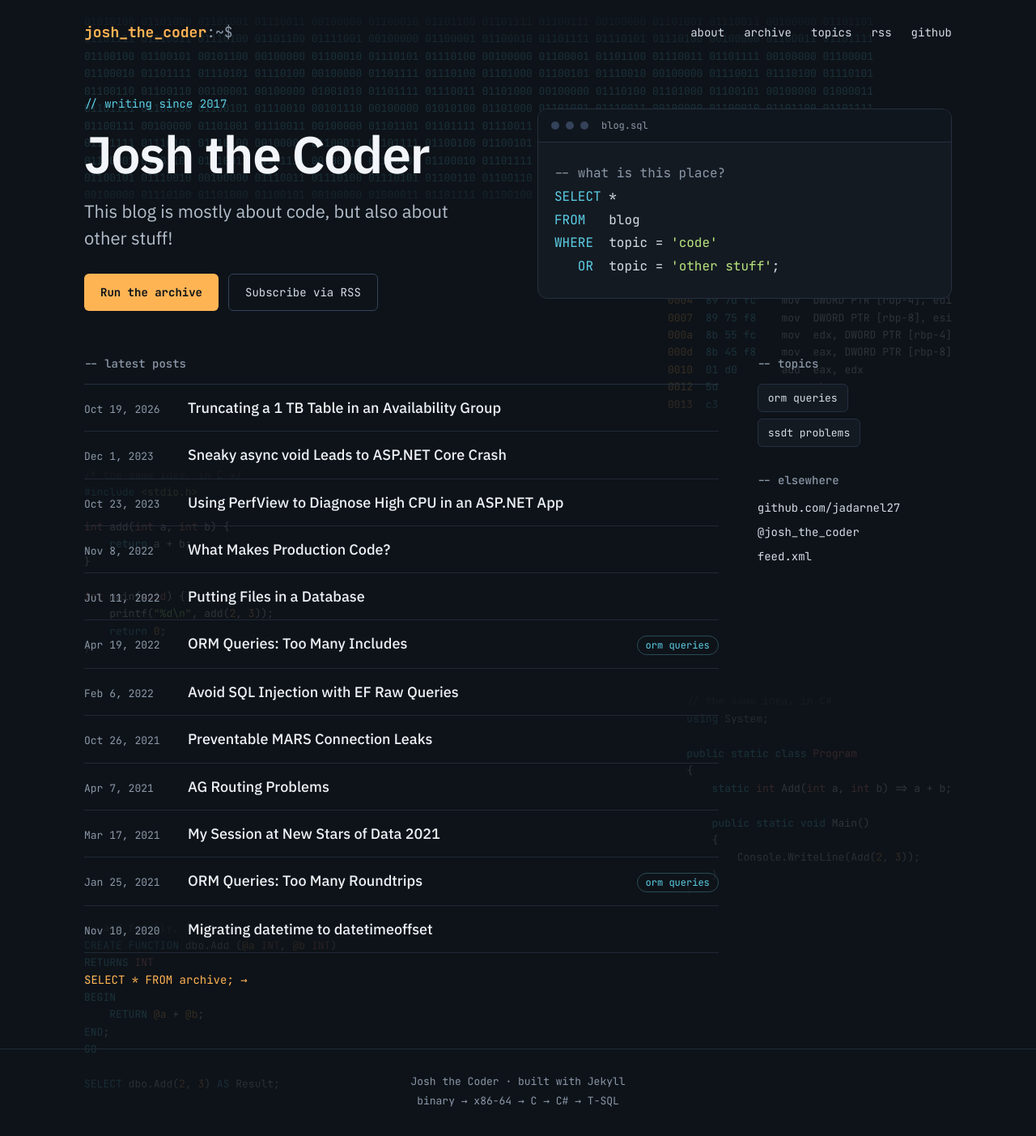
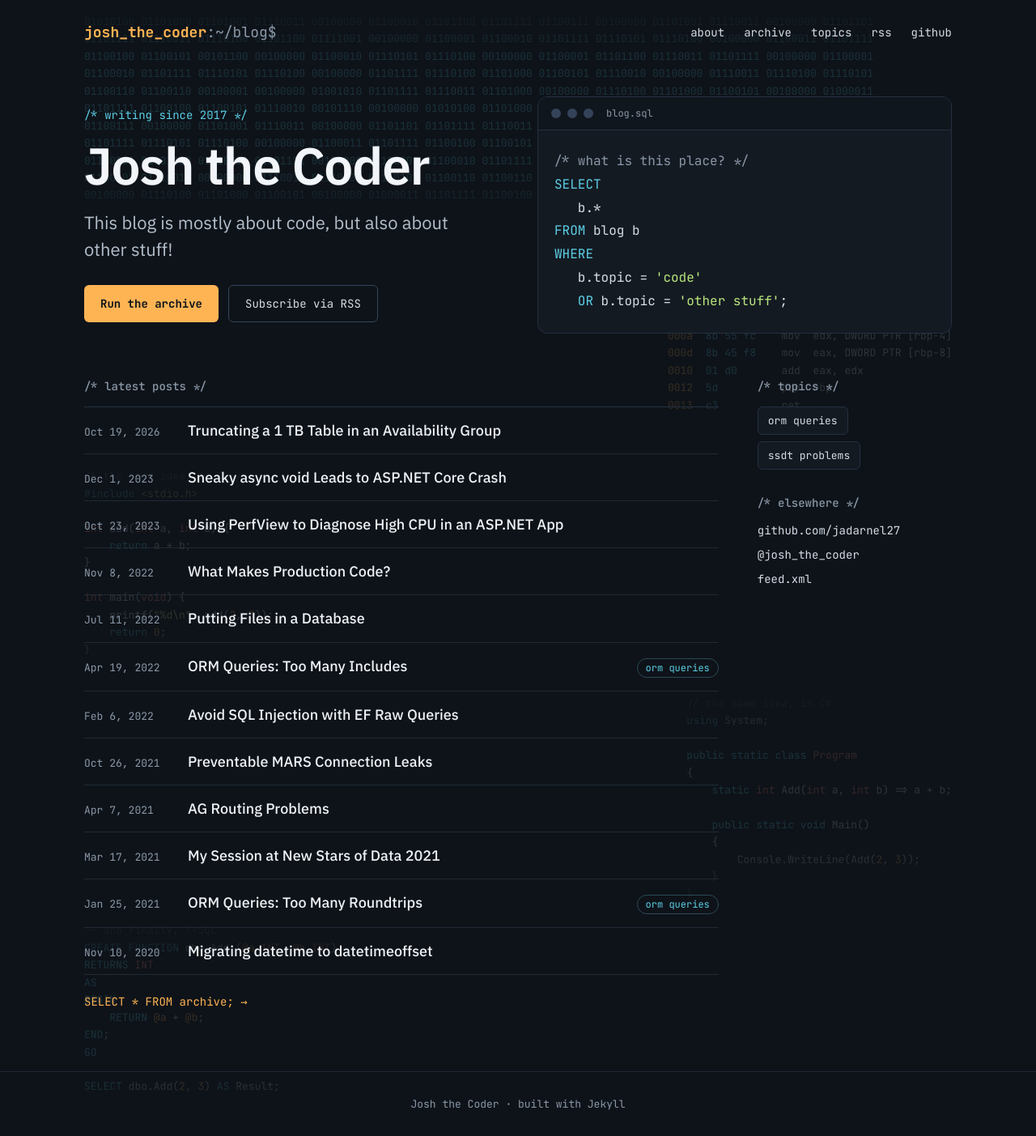
Before and after one commit to jadarnel27/joshthecoder.com, a Jekyll site: the page built from index.md, in a window 1280 px wide. Shown: the whole page at 81% size. Built offline with Jekyll 4.4.1, drawn with Linux system fonts in a browser that asks for light colours.

Commit message:
Cleanup style tweaks

```diff
--- a/_includes/footer.html
+++ b/_includes/footer.html
@@ -1,4 +1,3 @@
 <footer class="site-footer">
   <div>{{ site.title | escape }} &middot; built with Jekyll</div>
-  <div>binary &rarr; x86-64 &rarr; C &rarr; C# &rarr; T-SQL</div>
 </footer>
--- a/_includes/header.html
+++ b/_includes/header.html
@@ -1,7 +1,7 @@
 {%- assign gh = site.github_username | default: 'jadarnel27' -%}
 <a class="skip-link" href="#main">Skip to content</a>
 <header class="site-header container">
-  <a class="brand" href="{{ '/' | relative_url }}">{{ site.console.handle | default: 'josh_the_coder' }}<span>:~$</span></a>
+  <a class="brand" href="{{ '/' | relative_url }}">{{ site.console.handle | default: 'josh_the_coder' }}<span>:~/blog$</span></a>
   <nav class="site-nav" aria-label="Primary">
     <a href="{{ '/about/' | relative_url }}">about</a>
     <a href="{{ '/archive/' | relative_url }}">archive</a>
--- a/_layouts/home.html
+++ b/_layouts/home.html
@@ -7,7 +7,7 @@ layout: default
 
 <section class="hero container">
   <div class="hero__copy">
-    <p class="eyebrow">// writing since {{ site.posts.last.date | date: '%Y' }}</p>
+    <p class="eyebrow">/* writing since {{ site.posts.last.date | date: '%Y' }} */</p>
     <h1 class="hero__title">{{ site.title | escape }}</h1>
     <p class="hero__lede">{{ site.description | strip | escape }}</p>
     <div class="btn-row">
@@ -18,20 +18,22 @@ layout: default
 
   <div class="editor" aria-hidden="true">
     <div class="editor__bar">
-      <span class="editor__dot"></span><span class="editor__dot"></span><span class="editor__dot"></span>
+      <span class="editor__lights"><span class="editor__dot editor__dot--close"></span><span class="editor__dot editor__dot--min"></span><span class="editor__dot editor__dot--max"></span></span>
       <span class="editor__file">blog.sql</span>
     </div>
-<pre class="editor__code"><span class="tc">-- what is this place?</span>
-<span class="tk">SELECT</span> *
-<span class="tk">FROM</span>   blog
-<span class="tk">WHERE</span>  topic = <span class="ts">'code'</span>
-   <span class="tk">OR</span>  topic = <span class="ts">'other stuff'</span>;</pre>
+<pre class="editor__code"><span class="tc">/* what is this place? */</span>
+<span class="tk">SELECT</span>
+   b.*
+<span class="tk">FROM</span> blog b
+<span class="tk">WHERE</span>
+   b.topic = <span class="ts">'code'</span>
+   <span class="tk">OR</span> b.topic = <span class="ts">'other stuff'</span>;</pre>
   </div>
 </section>
 
 <section class="layout container">
   <div class="layout__main">
-    <h2 class="label">-- latest posts</h2>
+    <h2 class="label">/* latest posts */</h2>
     <ul class="rows">
       {%- for post in site.posts limit: home_count -%}
         {%- include post-row.html post=post -%}
@@ -46,7 +48,7 @@ layout: default
     {%- assign tag_names = tag_blob | split: '|' | sort_natural -%}
     {%- if tag_names.size > 0 %}
     <div>
-      <h2 class="label">-- topics</h2>
+      <h2 class="label">/* topics */</h2>
       <div class="chips">
         {%- for name in tag_names %}
         <a class="chip" href="{{ '/topics/' | relative_url }}#{{ name | slugify }}">{{ name }}</a>
@@ -56,7 +58,7 @@ layout: default
     {%- endif %}
 
     <div>
-      <h2 class="label">-- elsewhere</h2>
+      <h2 class="label">/* elsewhere */</h2>
       <div class="side-links">
         <a href="https://github.com/{{ gh }}">github.com/{{ gh }}</a>
         <a href="https://twitter.com/{{ tw }}">@{{ tw }}</a>
--- a/_layouts/page.html
+++ b/_layouts/page.html
@@ -4,7 +4,7 @@ layout: default
 {%- comment -%} Add `wide: true` to a page's front matter to use the full 1120px column (archive and topics do). {%- endcomment -%}
 <article class="page container{% unless page.wide %} container--narrow{% endunless %}">
   <header class="post-header">
-    <p class="eyebrow">// {{ page.title | downcase | escape }}</p>
+    <p class="eyebrow">/* {{ page.title | downcase | escape }} */</p>
     <h1 class="post-title">{{ page.title | escape }}</h1>
   </header>
 
--- a/assets/css/console.css
+++ b/assets/css/console.css
@@ -150,7 +150,24 @@ img { max-width: 100%; height: auto; }
   display: flex; align-items: center; gap: 8px; padding: 12px 16px;
   background: var(--panel-bar); border-bottom: 1px solid var(--line);
 }
-.editor__dot { width: 10px; height: 10px; border-radius: 50%; background: var(--line-strong); }
+/* macOS-style window buttons: grey until the group is hovered, then colored with glyphs */
+.editor__lights { display: flex; gap: 8px; }
+.editor__dot {
+  position: relative; width: 12px; height: 12px; border-radius: 50%;
+  background: var(--line-strong); cursor: default; transition: background-color 0.12s ease;
+}
+.editor__dot::before {
+  position: absolute; inset: 0; display: flex; align-items: center; justify-content: center;
+  font: 700 10px/1 var(--sans); color: rgba(0, 0, 0, 0.55); opacity: 0;
+}
+.editor__dot--close::before { content: "\00D7"; }
+.editor__dot--min::before { content: "\2212"; }
+.editor__dot--max::before { content: "+"; }
+.editor__lights:hover .editor__dot--close { background: #FF5F57; }
+.editor__lights:hover .editor__dot--min { background: #FEBC2E; }
+.editor__lights:hover .editor__dot--max { background: #28C840; }
+.editor__lights:hover .editor__dot::before { opacity: 1; }
+.editor__lights .editor__dot:active { filter: brightness(0.8); }
 .editor__file { margin-left: 8px; font: 400 12px var(--mono); color: var(--muted); }
 .editor__code {
   margin: 0; padding: 24px 20px; overflow-x: auto; background: none; border: 0; border-radius: 0;
```
